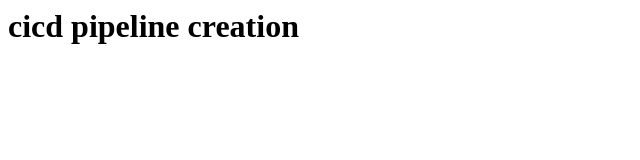
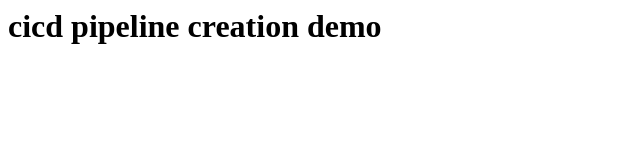
Before and after one commit to Sharan-Rotti/jenkinsdemo_001, a plain HTML site: page index.html in a window 1280 px wide. Shown: the whole page, without its empty margins (0-640 px from the left). Drawn offline with Linux system fonts and the light colour scheme.

Commit message:
Update index.html

```diff
--- a/index.html
+++ b/index.html
@@ -1 +1 @@
-<h1>cicd pipeline creation</h1>
+<h1>cicd pipeline creation demo</h1>
```
